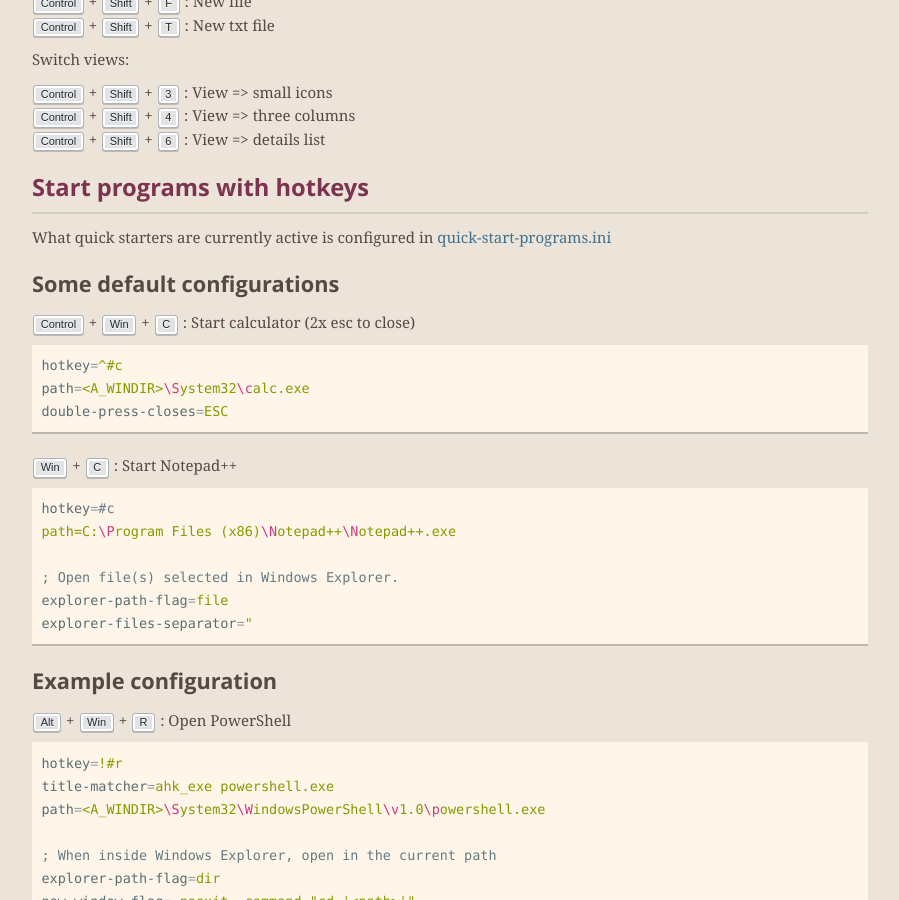
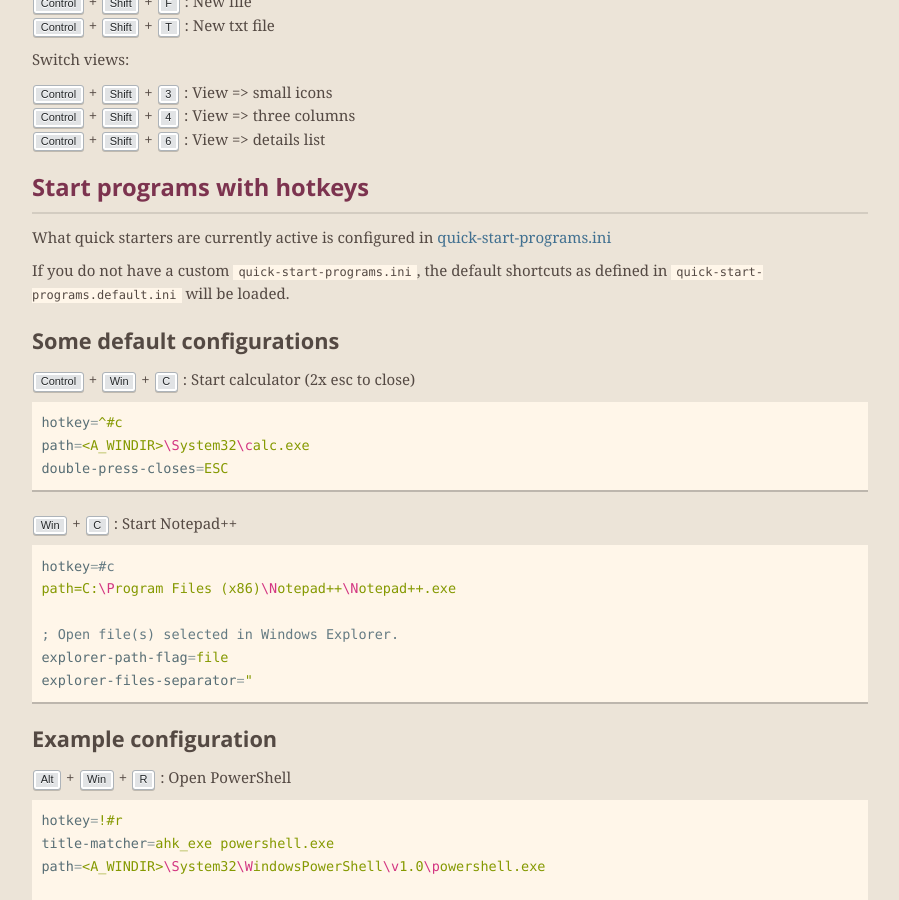
Before and after one commit to itenium-be/Mi-Ke, a Jekyll site: the page built from index.md, in a window 1280 px wide and 900 px high, scrolled down 1767 px. Shown: the whole window, without its empty margins (190-1089 px from the left). Built offline with Jekyll 4.4.1, drawn with Linux system fonts in a browser that asks for light colours; nearby versions of some CDN libraries.

Commit message:
quick-start-programs.ini is renamed to quick-start-programs.default.ini

```diff
--- a/index.md
+++ b/index.md
@@ -72,7 +72,9 @@ Switch views:
 
 ## Start programs with hotkeys
 
-What quick starters are currently active is configured in [quick-start-programs.ini](https://github.com/Laoujin/Mi-Ke/blob/master/quick-start-programs.ini)
+What quick starters are currently active is configured in [quick-start-programs.ini](https://github.com/Laoujin/Mi-Ke/blob/master/quick-start-programs.default.ini)
+
+If you do not have a custom `quick-start-programs.ini`, the default shortcuts as defined in `quick-start-programs.default.ini` will be loaded.
 
 ### Some default configurations
 
```
